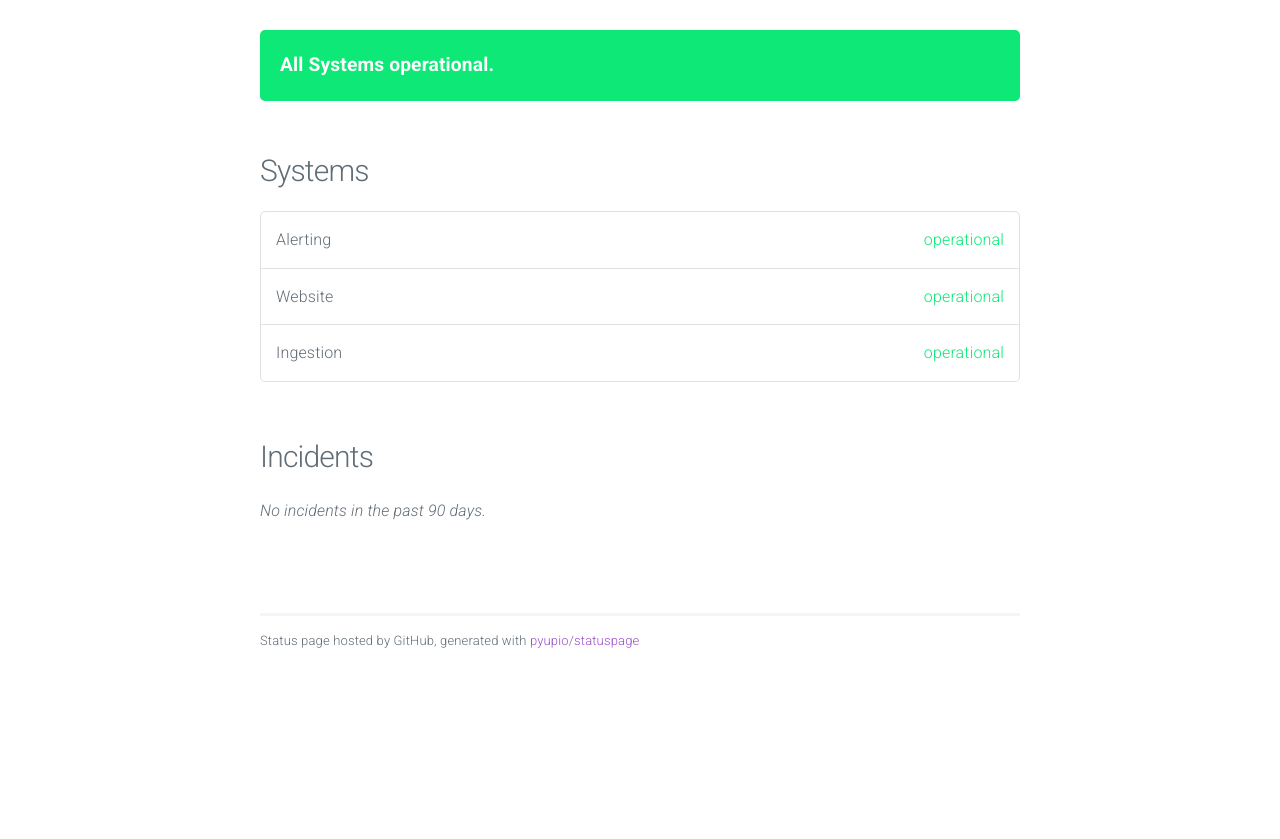
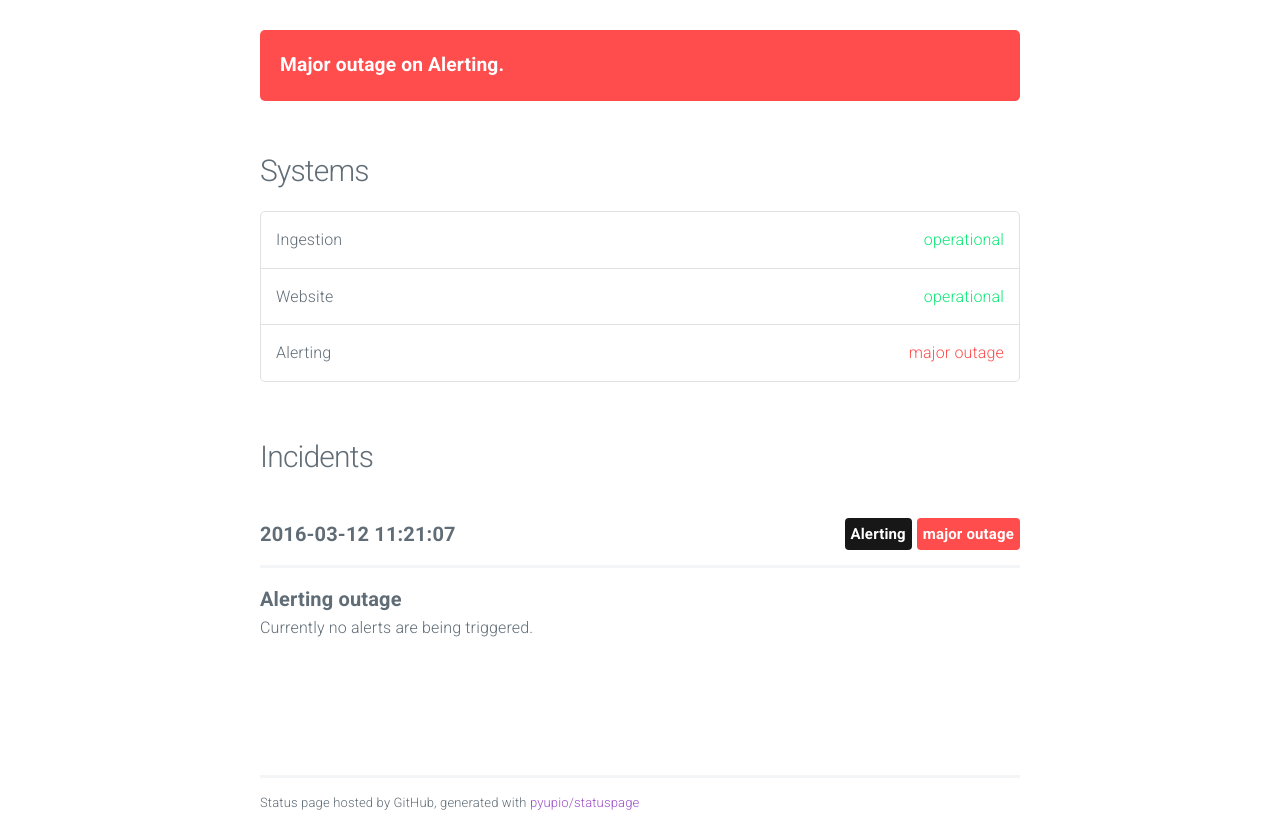
Before and after one commit to drunz/dashr-status, a plain HTML site: page index.html in a window 1280 px wide. Shown: the part 55-894 px from the top of the page. Before the commit the page ends 800 px from the top, so only its background shows below. Drawn offline with nearby package versions, Linux system fonts and the light colour scheme.

Commit message:
update index

```diff
--- a/index.html
+++ b/index.html
@@ -31,16 +31,18 @@
 
 			<section class="container" id="main">
 
-					<div class="panel operational">
-						All Systems operational.
+
+					<div class="panel major outage">
+						Major outage on Alerting.
 					</div>
+
 
 
 				<h4>Systems</h4>
 				<ul class="systems">
 
 					<li>
-						Alerting <span class="status operational">operational</span>
+						Ingestion <span class="status operational">operational</span>
 					</li>
 
 					<li>
@@ -48,14 +50,30 @@
 					</li>
 
 					<li>
-						Ingestion <span class="status operational">operational</span>
+						Alerting <span class="status major outage">major outage</span>
 					</li>
 
 				</ul>
 
 				<h4>Incidents</h4>
 
-					<em>No incidents in the past 90 days.</em>
+
+					<div class="incident">
+						<span class="date">2016-03-12 11:21:07</span>
+
+
+							<span class="label major outage float-right">major outage</span>
+
+
+							<span class="label system float-right">Alerting</span>
+
+						<hr/>
+
+						<span class="title">Alerting outage</span>
+						<p>Currently no alerts are being triggered.</p>
+
+					</div>
+
 
 			</section>
 
```
